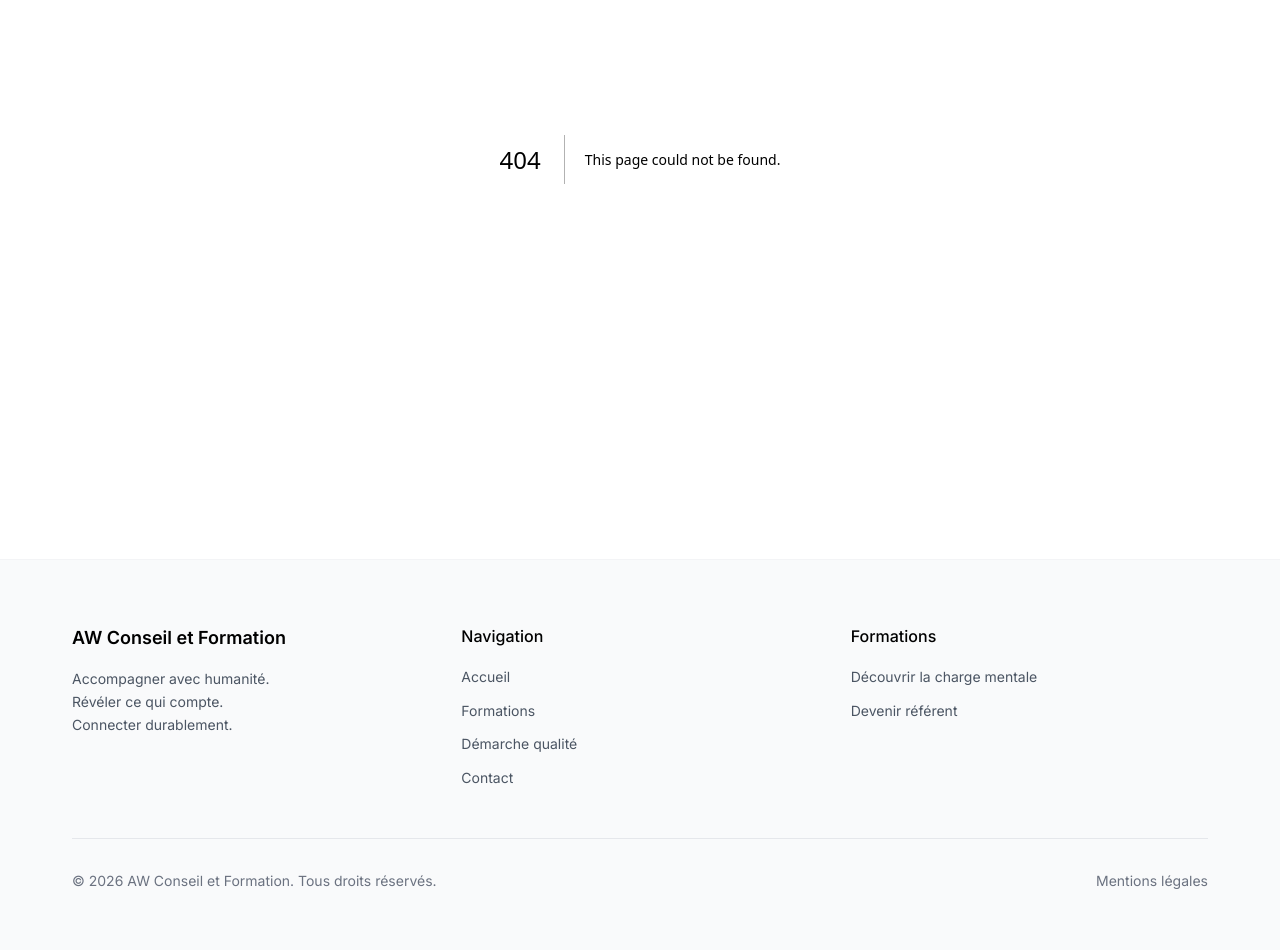
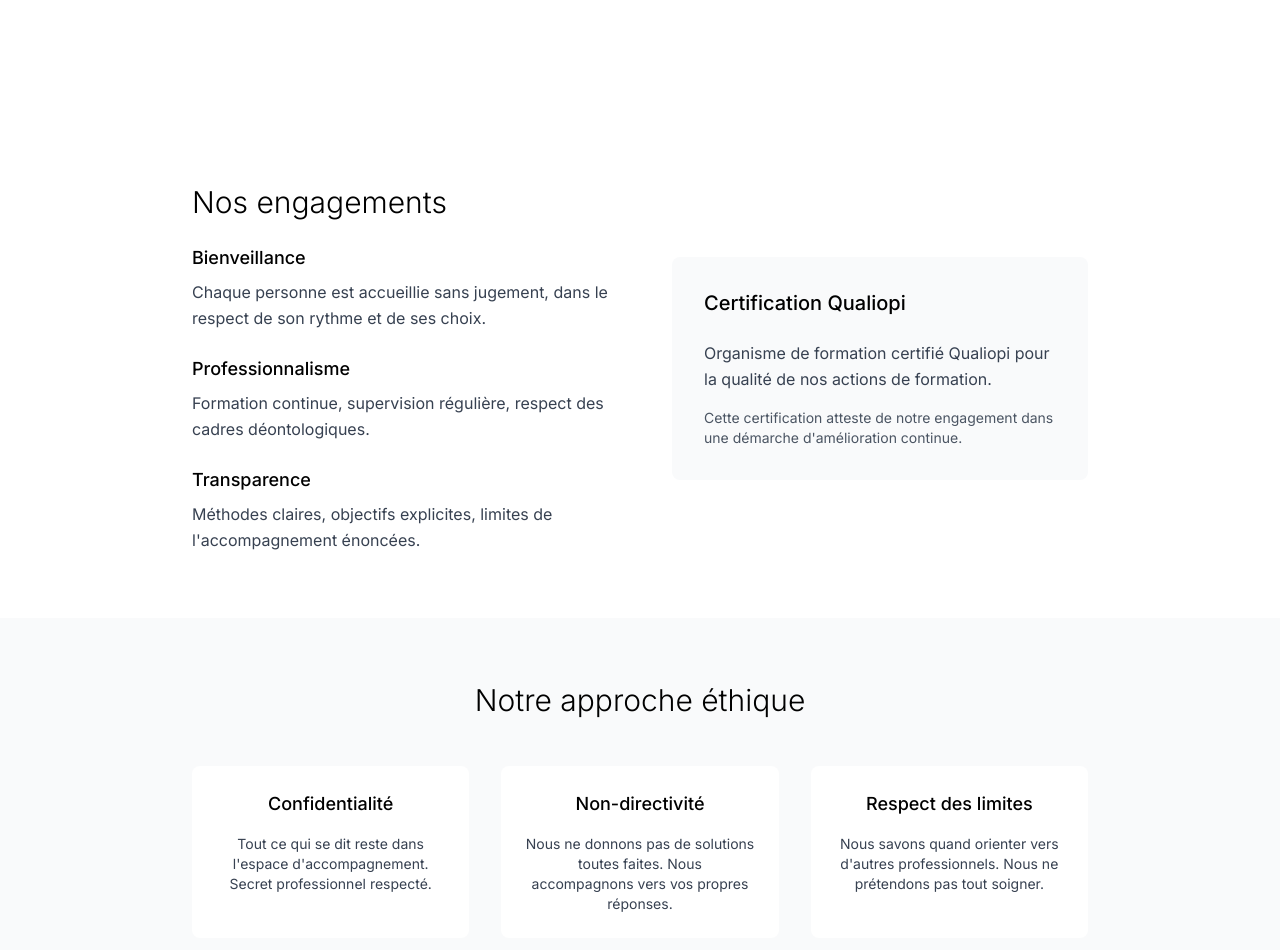
Before and after one commit to WADIH-13/aw-conseil-formation-website, a Next.js app: page /demarche-qualite in a window 1280 px wide. Before the commit this address had no page. Shown: the part 340-1290 px from the top of the page. Built offline with nearby package versions, Linux system fonts and the light colour scheme.

Commit message:
Add quality approach page

```diff
--- /dev/null
+++ b/app/demarche-qualite/page.tsx
@@ -0,0 +1,127 @@
+import Link from 'next/link'
+
+export const metadata = {
+  title: 'Démarche qualité - AW Conseil et Formation',
+  description: 'Notre engagement qualité pour un accompagnement professionnel et bienveillant.',
+}
+
+export default function DemarcheQualitePage() {
+  return (
+    <div className="bg-white">
+      <section className="py-16 md:py-24">
+        <div className="container-custom">
+          <div className="max-w-4xl mx-auto text-center">
+            <h1 className="text-4xl md:text-5xl font-light text-black mb-6 leading-tight">
+              Démarche qualité
+            </h1>
+            <p className="text-xl text-gray-600 mb-8 leading-relaxed">
+              Notre engagement pour un accompagnement professionnel,<br />
+              éthique et bienveillant.
+            </p>
+          </div>
+        </div>
+      </section>
+
+      <section className="py-16">
+        <div className="container-custom">
+          <div className="max-w-4xl mx-auto">
+            <div className="grid grid-cols-1 md:grid-cols-2 gap-16 items-center">
+              <div>
+                <h2 className="text-3xl font-light text-black mb-6">
+                  Nos engagements
+                </h2>
+                <div className="space-y-6">
+                  <div>
+                    <h3 className="text-lg font-medium text-black mb-2">Bienveillance</h3>
+                    <p className="text-gray-700">
+                      Chaque personne est accueillie sans jugement,
+                      dans le respect de son rythme et de ses choix.
+                    </p>
+                  </div>
+                  <div>
+                    <h3 className="text-lg font-medium text-black mb-2">Professionnalisme</h3>
+                    <p className="text-gray-700">
+                      Formation continue, supervision régulière,
+                      respect des cadres déontologiques.
+                    </p>
+                  </div>
+                  <div>
+                    <h3 className="text-lg font-medium text-black mb-2">Transparence</h3>
+                    <p className="text-gray-700">
+                      Méthodes claires, objectifs explicites,
+                      limites de l'accompagnement énoncées.
+                    </p>
+                  </div>
+                </div>
+              </div>
+              <div className="bg-gray-50 p-8 rounded-lg">
+                <h3 className="text-xl font-medium text-black mb-6">Certification Qualiopi</h3>
+                <p className="text-gray-700 mb-4">
+                  Organisme de formation certifié Qualiopi pour la qualité
+                  de nos actions de formation.
+                </p>
+                <p className="text-sm text-gray-600">
+                  Cette certification atteste de notre engagement
+                  dans une démarche d'amélioration continue.
+                </p>
+              </div>
+            </div>
+          </div>
+        </div>
+      </section>
+
+      <section className="py-16 bg-gray-50">
+        <div className="container-custom">
+          <div className="max-w-4xl mx-auto text-center">
+            <h2 className="text-3xl font-light text-black mb-12">
+              Notre approche éthique
+            </h2>
+            <div className="grid grid-cols-1 md:grid-cols-3 gap-8">
+              <div className="bg-white p-6 rounded-lg">
+                <h3 className="text-lg font-medium text-black mb-4">Confidentialité</h3>
+                <p className="text-gray-700 text-sm">
+                  Tout ce qui se dit reste dans l'espace d'accompagnement.
+                  Secret professionnel respecté.
+                </p>
+              </div>
+              <div className="bg-white p-6 rounded-lg">
+                <h3 className="text-lg font-medium text-black mb-4">Non-directivité</h3>
+                <p className="text-gray-700 text-sm">
+                  Nous ne donnons pas de solutions toutes faites.
+                  Nous accompagnons vers vos propres réponses.
+                </p>
+              </div>
+              <div className="bg-white p-6 rounded-lg">
+                <h3 className="text-lg font-medium text-black mb-4">Respect des limites</h3>
+                <p className="text-gray-700 text-sm">
+                  Nous savons quand orienter vers d'autres professionnels.
+                  Nous ne prétendons pas tout soigner.
+                </p>
+              </div>
+            </div>
+          </div>
+        </div>
+      </section>
+
+      <section className="py-16">
+        <div className="container-custom">
+          <div className="max-w-3xl mx-auto text-center">
+            <h2 className="text-3xl font-light text-black mb-6">
+              Des questions sur notre approche ?
+            </h2>
+            <p className="text-lg text-gray-700 mb-8 leading-relaxed">
+              N'hésitez pas à nous contacter pour en savoir plus
+              sur notre façon de travailler.
+            </p>
+            <Link
+              href="/contact"
+              className="inline-flex items-center justify-center px-8 py-4 text-lg font-medium text-white bg-aw-red hover:bg-red-700 rounded-md transition-colors shadow-lg"
+            >
+              Prendre un temps d'échange
+            </Link>
+          </div>
+        </div>
+      </section>
+    </div>
+  )
+}
```
